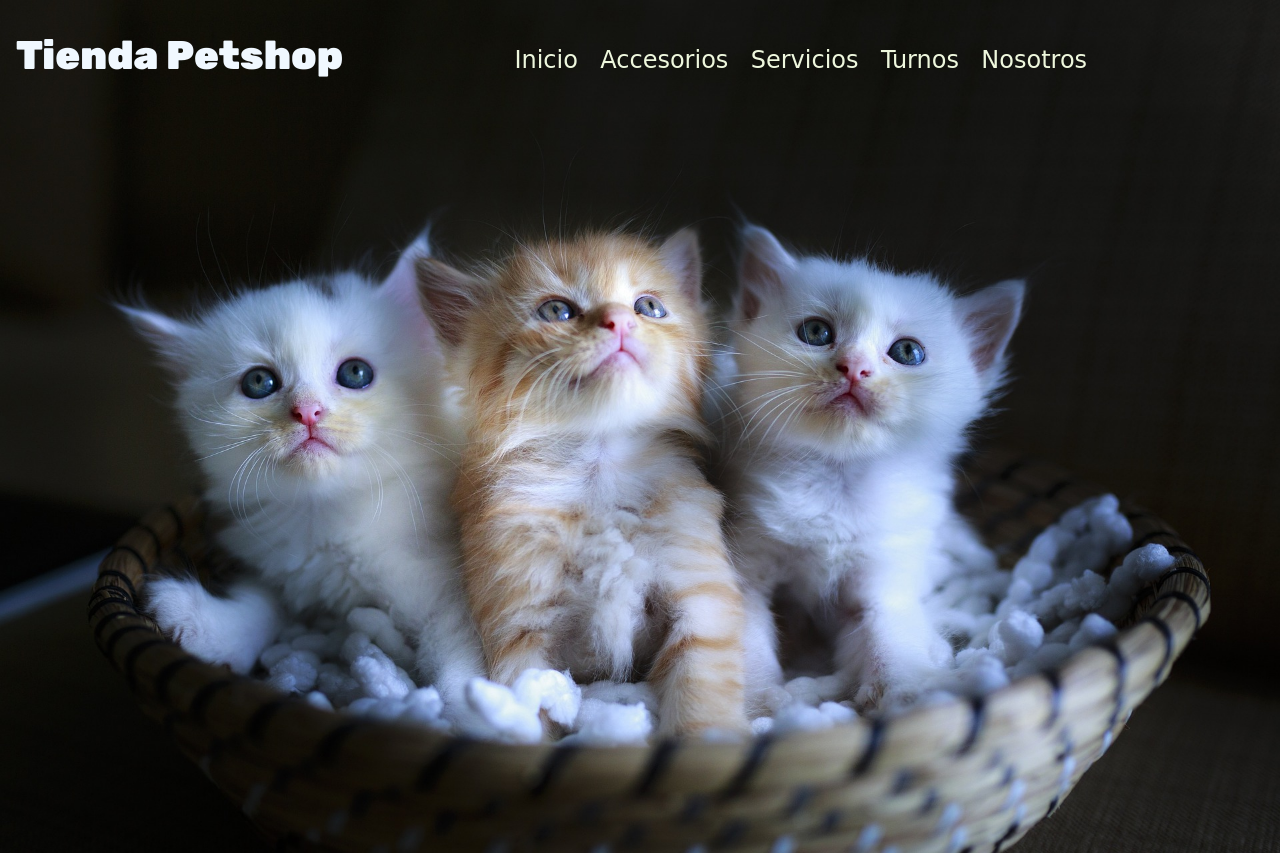
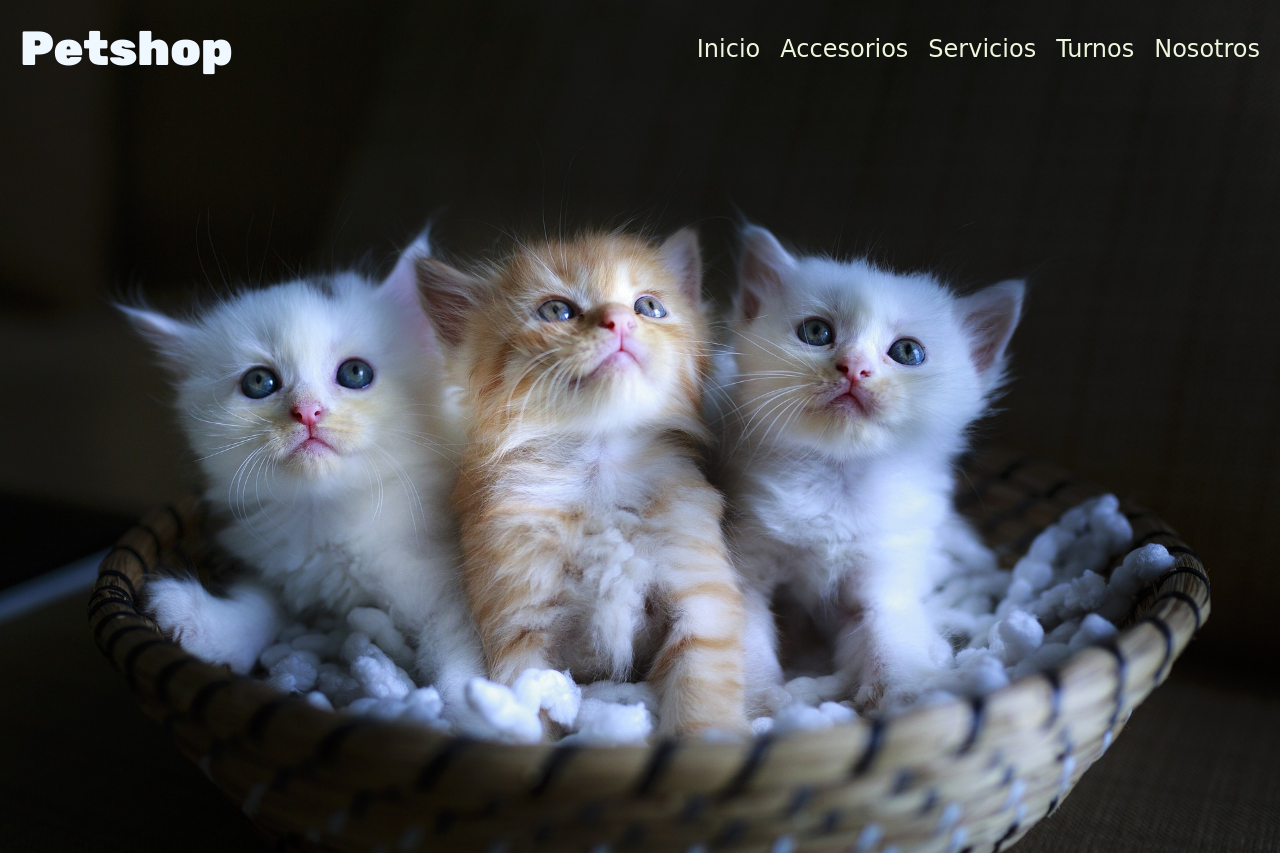
Before and after one commit to AlfredoRios2590/Petshop, a plain HTML site: page index.html in a window 1280 px wide. Shown: the top 853 px of the page. Drawn offline with nearby package versions, Linux system fonts and the light colour scheme; a web font is replaced by a local one.

Commit message:
Proyecto actualizado

```diff
--- a/css/style.css
+++ b/css/style.css
@@ -3,41 +3,49 @@
 @import url('https://fonts.googleapis.com/css2?family=Gabarito:wght@400;900&display=swap');
 
 /****************************** Encabezado ******************************/
-
-#contenedor-header{
-    position: absolute;
-    top: 2rem;
+header{
+    position: relative;
 }
 
 #contenedor-titulo-menu{
-    display: grid;
-    grid-template-columns: auto auto;
-    gap: 10rem;
-
+    display: flex;
+    justify-content: space-between;
+    align-items: center;
+    position: absolute;
+    top: 0;
+    left: 0;
+    right: 0;
+    padding: 20px; /* Puedes ajustar el espaciado según tus necesidades */
 }
 
 #titulo{
     justify-content: center;
     font-family: 'Rubik', sans-serif;
     font-weight: 900;
-    padding-left: 1rem;
+    font-size: 3rem;
+    margin: 0; /* Elimina el margen predeterminado del h1 */
     color: aliceblue;
 }
 
 #lista-menu{
-    padding: 0; /* por defecto tiene un padding izquierdo de 40 */
-    margin: auto;
     list-style: none;
-    display: flex; /* para que las imagenes se muestren en linea */
+    display: flex;
+    margin: 0;
+    padding: 0;
 }
 
 .link-menu{
-    margin: 0 0.7rem;
     text-decoration: none;
+    margin-left: 1.25rem; /* Puedes ajustar el espaciado entre los elementos del menú */
     color: rgb(238, 247, 221);
     font-family: 'Gabarito', cursive;
     font-weight: 400;
     font-size: 1.5rem;
+}
+
+#imagen-header {
+    width: 100%;
+    display: block;
 }
 
 .link-menu:hover{
@@ -285,14 +293,12 @@ h5 a{
     /******************************* encabezado *******************************/
 
     header{
-        width: 100%;
         height: 14rem;
         background-color: black;
-        display: flex;
-        justify-content: center;
     }
 
     #titulo{
+        display: block;
         text-align: center;
     }
 
@@ -302,6 +308,10 @@ h5 a{
 
     #imagen-header{
         display: none;
+    }
+
+    #lista-menu{
+        justify-content: center;
     }
 
     .link-menu{
@@ -384,9 +394,6 @@ h5 a{
 }
 
 @media(max-width: 320px){
-    html{
-        font-size: 4px;
-    }
 
     /******************************* contenido principal *******************************/
     #seccion-mapa{/* para que no apezca el carrusel y el mapa */
--- a/css/turnos.css
+++ b/css/turnos.css
@@ -1,6 +1,5 @@
 
 header{
-    width: 100%;
     height: 10rem;
     background-color: black;
 }
@@ -83,7 +82,7 @@ h2{
     display: block;
     font-family: 'Rubik', sans-serif;
     font-weight: 400;
-    font-size: 1.2rem;
+    font-size: 1.5rem;
 }
 
 .campo-formulario label span{
@@ -92,13 +91,14 @@ h2{
 
 input,
 textarea{
-    width: 25rem;
-    height: 2rem;
+    width: 35rem;
+    height: 3rem;
     border-radius: .5rem;
+    font-size: 1.2rem;
 }
 
 textarea{
-    height: 15rem;
+    height: 20rem;
 }
 
 /* para que no aparezcan los spinner en el campo telefono */
@@ -124,7 +124,7 @@ input[type=number] {
     font-weight: 400;
     font-size: 1.2rem;
     color: white;
-    width: 7rem;
+    width: 8rem;
     margin: 2rem 4rem;
     cursor: pointer;
     padding: 1rem;
@@ -175,4 +175,10 @@ input[type=number] {
     .tipo-atencion{
         font-size: 2rem;
     }
+
+    input,
+    textarea{
+        width: 40rem;
+        font-size: 1.5rem;
+    }
 }
--- a/index.html
+++ b/index.html
@@ -15,12 +15,12 @@
     <header>
         <div id="contenedor-header">
             <div id="contenedor-titulo-menu">
-                <h1 id="titulo">Tienda Petshop</h1>
+                <h1 id="titulo">Petshop</h1>
                 <ul id="lista-menu">
                     <li><a class="link-menu" href="#">Inicio</a></li>
                     <li><a class="link-menu" href="#seccion-accesorios">Accesorios</a></li>
                     <li><a class="link-menu" href="#seccion-perros">Servicios</a></li>
-                    <li><a class="link-menu" href="pages/turnos.html">Turnos</a></li>
+                    <li><a class="link-menu" href="html/turnos.html">Turnos</a></li>
                     <li><a class="link-menu" href="#">Nosotros</a></li>
                 </ul>
             </div>
@@ -83,7 +83,7 @@
                         Lorem ipsum dolor sit amet consectetur adipisicing elit. Iure illum assumenda necessitatibus. Totam sit consectetur ipsum veniam hic iste dolore aut, officiis, dignissimos id explicabo deserunt corrupti illo in inventore.
                         Repudiandae, unde!
                     </p>
-                    <a href="pages/turnos.html" id="boton-turno">Sacar turno</a>
+                    <a href="html/turnos.html" id="boton-turno">Sacar turno</a>
                 </div>
             </div>
         </section>
```
Also changed, not shown: html/turnos.html (renamed from pages/turnos.html, +1 -1 lines).
